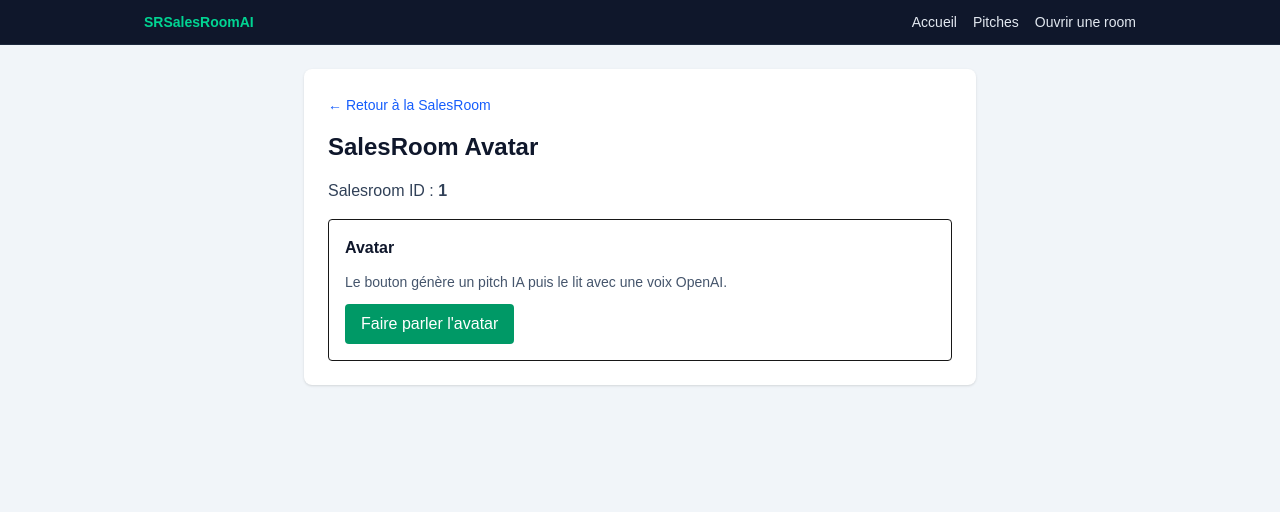
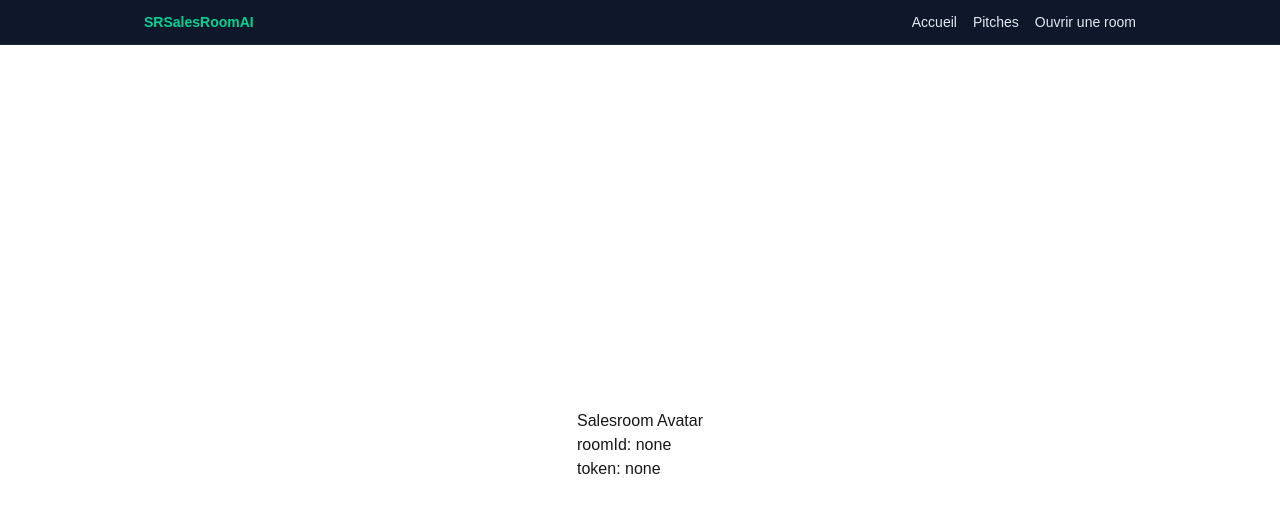
Before and after one commit to snapwave1999-prog/salesroomai2, a Next.js app: page /salesroom-avatar in a window 1280 px wide. Shown: the top 512 px of the page. Built offline with nearby package versions, Linux system fonts and the light colour scheme.

Commit message:
fix salesroom avatar suspense

```diff
--- /dev/null
+++ b/app/salesroom-avatar/SalesroomAvatarInner.tsx
@@ -0,0 +1,21 @@
+"use client";
+
+import { useSearchParams } from "next/navigation";
+
+export default function SalesroomAvatarInner() {
+  const searchParams = useSearchParams();
+
+  const roomId = searchParams.get("roomId");
+  const token = searchParams.get("token");
+
+  return (
+    <main className="min-h-screen flex items-center justify-center">
+      <div>
+        <h1>Salesroom Avatar</h1>
+        <p>roomId: {roomId ?? "none"}</p>
+        <p>token: {token ?? "none"}</p>
+        {/* ici tu colles ensuite ton ancien UI/avatar */}
+      </div>
+    </main>
+  );
+}
--- a/app/salesroom-avatar/page.tsx
+++ b/app/salesroom-avatar/page.tsx
@@ -1,134 +1,12 @@
-// app/salesroom-avatar/page.tsx
-'use client';
+"use client";
 
-import { useSearchParams, useRouter } from 'next/navigation';
-import { useState } from 'react';
+import { Suspense } from "react";
+import SalesroomAvatarInner from "./SalesroomAvatarInner";
 
-export default function SalesRoomAvatarPage() {
-  const searchParams = useSearchParams();
-  const router = useRouter();
-
-  const salesroomId = searchParams.get('salesroomId') ?? '1';
-  const title = searchParams.get('title') ?? '';
-  const subtitle = searchParams.get('subtitle') ?? '';
-
-  const [message, setMessage] = useState('');
-  const [isTalking, setIsTalking] = useState(false);
-  const [error, setError] = useState<string | null>(null);
-  const [audioUrl, setAudioUrl] = useState<string | null>(null);
-
-  const handleTalk = async () => {
-    try {
-      setIsTalking(true);
-      setError(null);
-      setMessage('');
-      setAudioUrl(null);
-
-      // 1) Générer le texte du pitch
-      const resText = await fetch('/api/avatar-talk', {
-        method: 'POST',
-        headers: { 'Content-Type': 'application/json' },
-        body: JSON.stringify({ salesroomId, title, subtitle }),
-      });
-
-      if (!resText.ok) {
-        setError("Erreur lors de l'appel de l'avatar (texte).");
-        return;
-      }
-
-      const dataText = (await resText.json()) as { text?: string };
-      const finalText =
-        dataText.text ?? "L'avatar n'a rien répondu.";
-      setMessage(finalText);
-
-      // 2) Appeler le TTS OpenAI pour transformer le texte en audio
-      const resTts = await fetch('/api/avatar-tts', {
-        method: 'POST',
-        headers: { 'Content-Type': 'application/json' },
-        body: JSON.stringify({ text: finalText }),
-      });
-
-      if (!resTts.ok) {
-        setError("Texte généré, mais erreur TTS (voix).");
-        return;
-      }
-
-      const dataTts = (await resTts.json()) as { audioUrl?: string };
-      if (!dataTts.audioUrl) {
-        setError("Texte généré, mais audio manquant.");
-        return;
-      }
-
-      setAudioUrl(dataTts.audioUrl);
-    } catch {
-      setError("Erreur réseau lors de l'appel de l'avatar.");
-    } finally {
-      setIsTalking(false);
-    }
-  };
-
-  const goBack = () => {
-    router.push('/salesroom');
-  };
-
+export default function SalesroomAvatarPage() {
   return (
-    <main className="min-h-screen p-6 bg-slate-100">
-      <div className="max-w-2xl mx-auto bg-white rounded-lg shadow p-6 space-y-4">
-        <button
-          onClick={goBack}
-          className="text-sm text-blue-600 hover:underline"
-        >
-          ← Retour à la SalesRoom
-        </button>
-
-        <h1 className="text-2xl font-bold text-slate-900">SalesRoom Avatar</h1>
-
-        <p className="text-slate-700">
-          Salesroom ID : <span className="font-semibold">{salesroomId}</span>
-        </p>
-
-        {title && (
-          <p className="text-slate-800">
-            Véhicule : <span className="font-semibold">{title}</span>
-          </p>
-        )}
-
-        {subtitle && (
-          <p className="text-sm text-slate-600">{subtitle}</p>
-        )}
-
-        <div className="border rounded p-4 space-y-3 mt-4">
-          <h2 className="font-semibold text-slate-900">Avatar</h2>
-          <p className="text-sm text-slate-600">
-            Le bouton génère un pitch IA puis le lit avec une voix OpenAI.
-          </p>
-
-          <button
-            onClick={handleTalk}
-            disabled={isTalking}
-            className="px-4 py-2 rounded bg-emerald-600 text-white disabled:opacity-60"
-          >
-            {isTalking ? "L'avatar parle..." : "Faire parler l'avatar"}
-          </button>
-
-          {error && (
-            <p className="text-sm text-red-600 mt-2">{error}</p>
-          )}
-
-          {message && !error && (
-            <p className="text-sm text-slate-800 mt-2">{message}</p>
-          )}
-
-          {audioUrl && (
-            <audio
-              className="mt-3 w-full"
-              controls
-              autoPlay
-              src={audioUrl}
-            />
-          )}
-        </div>
-      </div>
-    </main>
+    <Suspense fallback={<div>Chargement de l'avatar...</div>}>
+      <SalesroomAvatarInner />
+    </Suspense>
   );
 }
```
